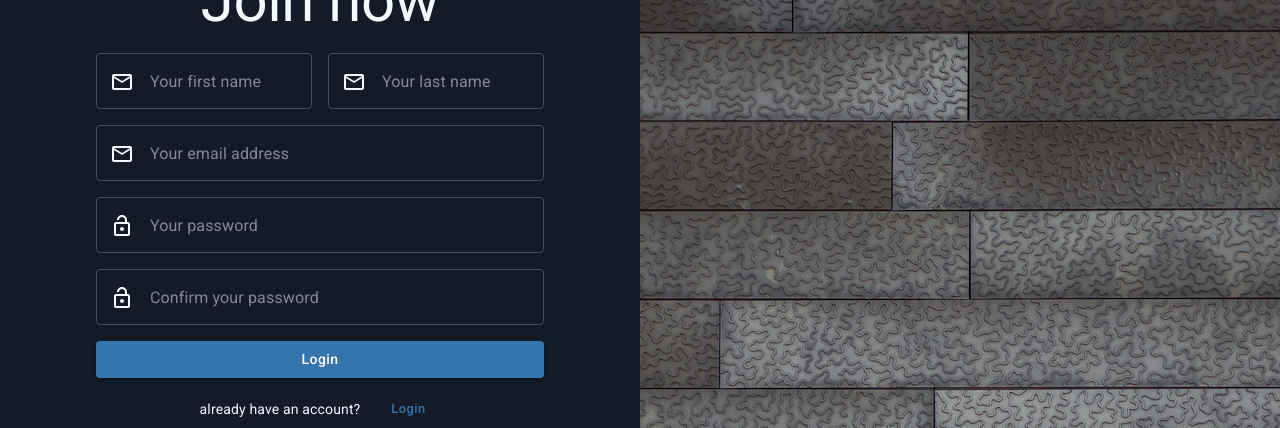
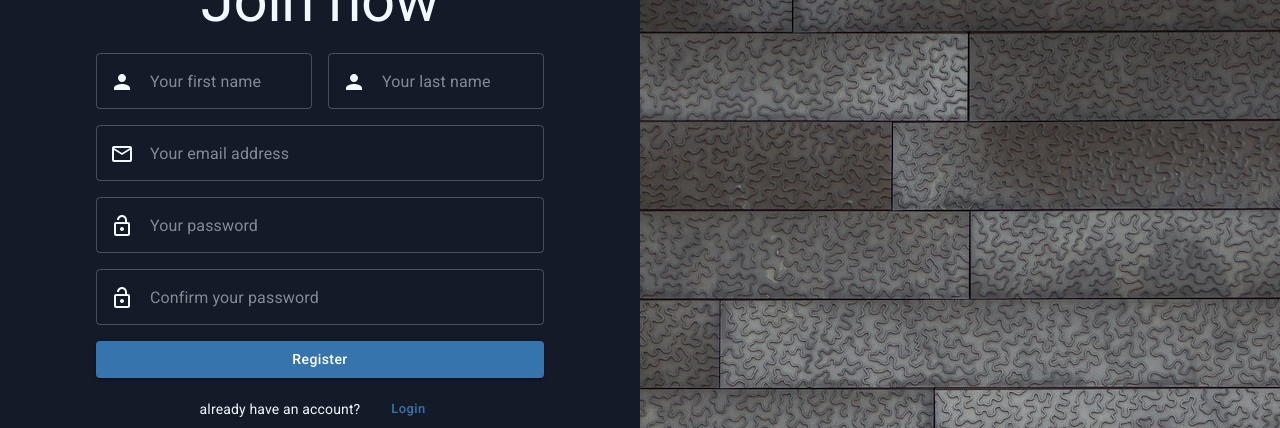
Before and after one commit to JsMarenco/nikafeis, a Next.js app: page /register in a window 1280 px wide. Shown: the part 205-633 px from the top of the page. Built offline with nearby package versions, Linux system fonts and the light colour scheme.

Commit message:
Change button text and add redirection to login

```diff
--- a/src/components/Forms/RegisterForm/index.tsx
+++ b/src/components/Forms/RegisterForm/index.tsx
@@ -5,6 +5,8 @@ import { Button, Icon, Stack, TextField } from "@mui/material"
 import LockOutlinedIcon from "@mui/icons-material/LockOutlined"
 import LockOpenOutlinedIcon from "@mui/icons-material/LockOpenOutlined"
 import EmailOutlinedIcon from "@mui/icons-material/EmailOutlined"
+import PersonIcon from "@mui/icons-material/Person"
+import { useRouter } from "next/router"
 
 // Current project dependenciesl
 import { AppMessageContext } from "@/context/AppMessageContext"
@@ -12,6 +14,7 @@ import httpStatus from "@/constants/common/httpStatus"
 import { IRegisterUser } from "@/ts/interfaces/user"
 import registerService from "@/services/user/registerService"
 import { registerFormInputs } from "./inputs"
+import appRoutes from "@/constants/app/routes"
 
 export default function RegisterForm() {
   const [registerInfo, setRegisterInfo] = useState<IRegisterUser>({
@@ -24,6 +27,7 @@ export default function RegisterForm() {
   const [showPassword, setShowPassword] = useState(false)
   const [loading, setLoading] = useState(false)
   const { handleMessage } = useContext(AppMessageContext)
+  const router = useRouter()
 
   const handleChange = (
     e: ChangeEvent<HTMLInputElement | HTMLTextAreaElement>
@@ -35,10 +39,9 @@ export default function RegisterForm() {
     setLoading(true)
     const { message, status } = await registerService(registerInfo)
 
-    // TODO: Add the distpach here to save the user info
-
     if (status === httpStatus.created.code) {
       handleMessage(message)
+      router.push(appRoutes.auth.login)
     }
 
     if (status === httpStatus.badRequest.code) {
@@ -71,7 +74,7 @@ export default function RegisterForm() {
           InputProps={{
             startAdornment: (
               <Icon sx={{ mr: 2 }}>
-                <EmailOutlinedIcon />
+                <PersonIcon />
               </Icon>
             ),
           }}
@@ -92,7 +95,7 @@ export default function RegisterForm() {
           InputProps={{
             startAdornment: (
               <Icon sx={{ mr: 2 }}>
-                <EmailOutlinedIcon />
+                <PersonIcon />
               </Icon>
             ),
           }}
@@ -179,7 +182,7 @@ export default function RegisterForm() {
         onClick={handleSubmit}
         disabled={loading}
       >
-        Login
+        Register
       </Button>
     </>
   )
```
